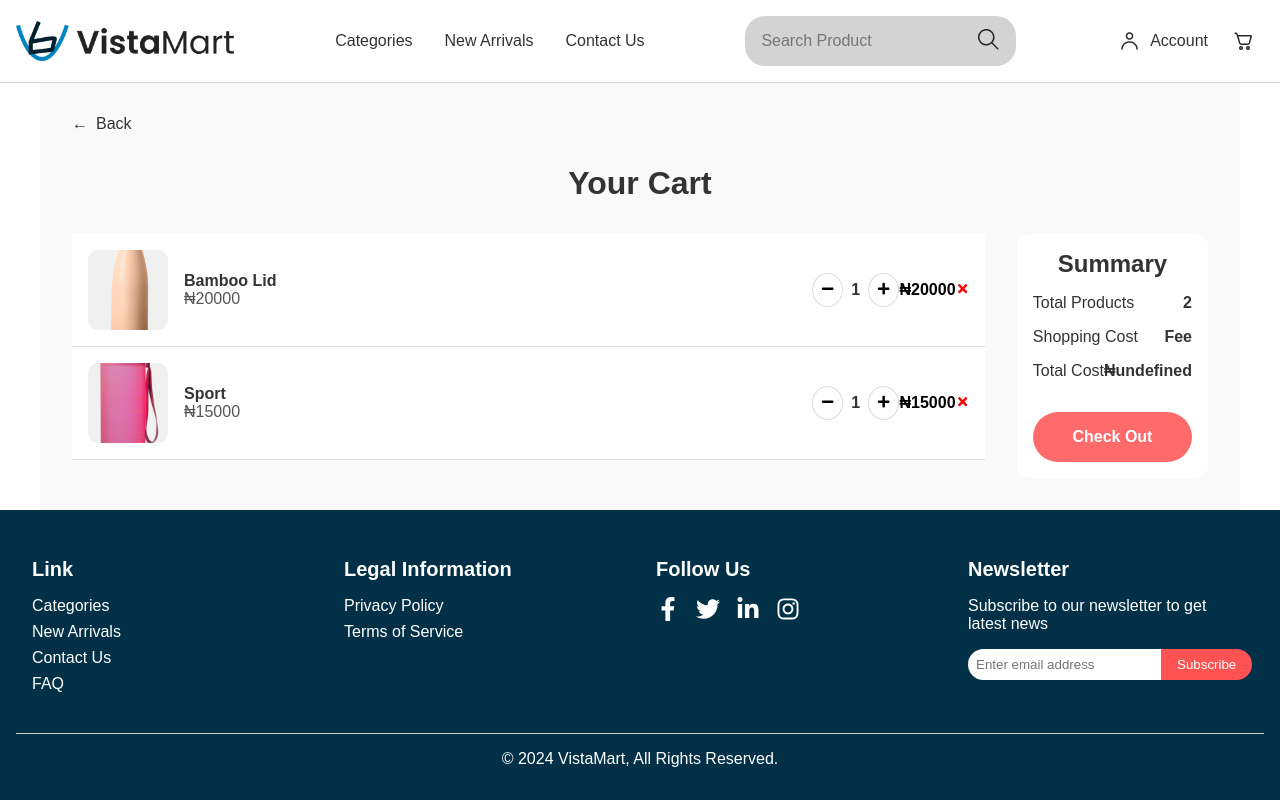
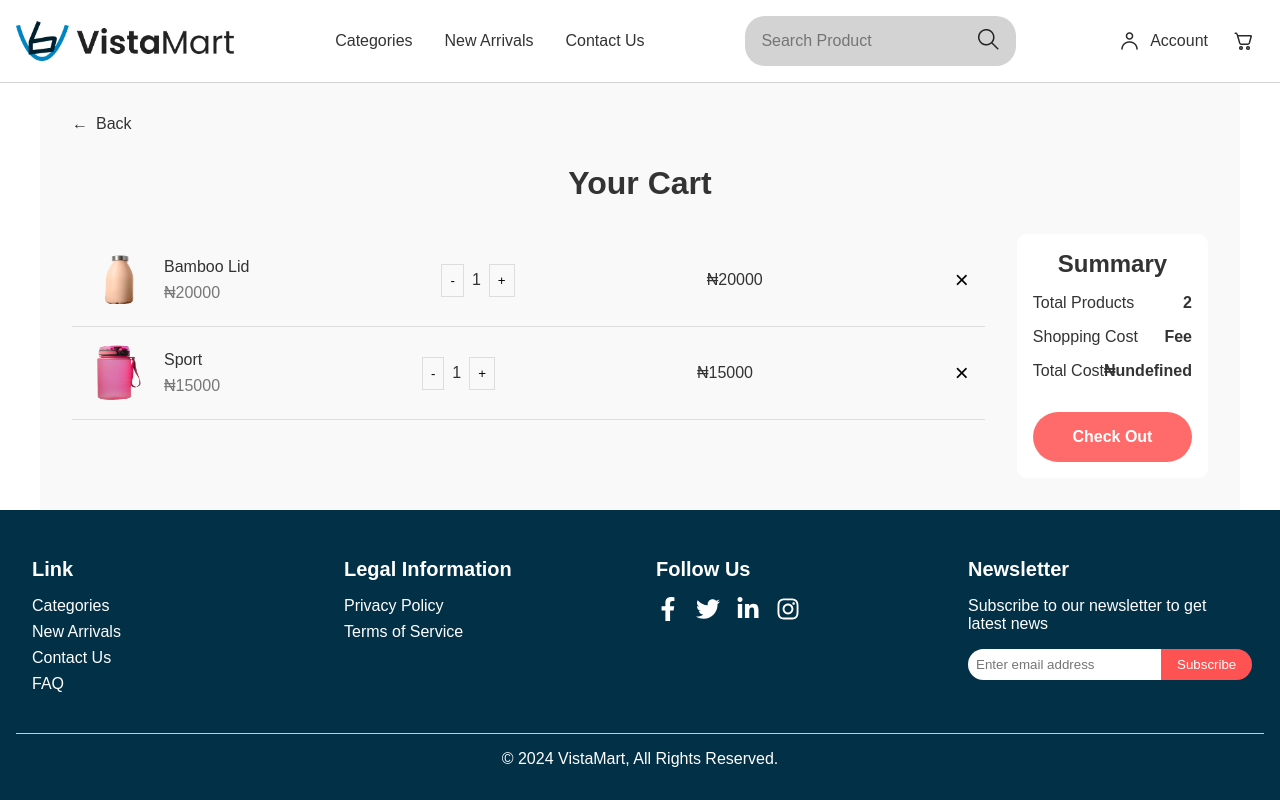
Before and after one commit to alindaByamukama/timbu-cloud-shop, a React (Create React App) app: page /cart in a window 1280 px wide. Built offline with nearby package versions, Linux system fonts and the light colour scheme.

Commit message:
fix: display  individual items in the cart

```diff
--- a/src/components/CartItem.js
+++ b/src/components/CartItem.js
@@ -2,24 +2,22 @@
 
 import React from 'react';
 import styled from 'styled-components';
-import { FaMinus, FaPlus, FaTimes } from 'react-icons/fa';
+import CartProductDetails from './CartProductDetails';
 
-const CartItem = ({ product, quantity, onRemove, onDecrease, onIncrease }) => (
-  <ItemContainer>
-    <ProductImage src={product.image} alt={product.name} />
-    <ProductDetails>
-      <ProductName>{product.name}</ProductName>
-      <ProductPrice>{`₦${product.price}`}</ProductPrice>
-    </ProductDetails>
-    <QuantityControl>
-      <QuantityButton onClick={() => onDecrease(product.id)}><FaMinus /></QuantityButton>
-      <Quantity>{quantity}</Quantity>
-      <QuantityButton onClick={() => onIncrease(product.id)}><FaPlus /></QuantityButton>
-    </QuantityControl>
-    <TotalPrice>{`₦${product.price * quantity}`}</TotalPrice>
-    <RemoveButton onClick={() => onRemove(product.id)}><FaTimes /></RemoveButton>
-  </ItemContainer>
-);
+const CartItem = ({ product, onRemove, onDecrease, onIncrease }) => {
+  return (
+    <ItemContainer>
+      <CartProductDetails product={product} />
+      <Quantity>
+        <QuantityButton onClick={() => onDecrease(product.id)}>-</QuantityButton>
+        <span>{product.quantity}</span>
+        <QuantityButton onClick={() => onIncrease(product.id)}>+</QuantityButton>
+      </Quantity>
+      <Price>{`₦${product.price * product.quantity}`}</Price>
+      <RemoveButton onClick={() => onRemove(product.id)}>×</RemoveButton>
+    </ItemContainer>
+  );
+};
 
 const ItemContainer = styled.div`
   display: flex;
@@ -27,7 +25,6 @@ const ItemContainer = styled.div`
   justify-content: space-between;
   padding: 1rem;
   border-bottom: 1px solid #ddd;
-  background-color: #fff;
 
   @media (max-width: 768px) {
     flex-direction: column;
@@ -35,81 +32,33 @@ const ItemContainer = styled.div`
   }
 `;
 
-const ProductImage = styled.img`
-  width: 80px;
-  height: 80px;
-  object-fit: cover;
-  border-radius: 10px;
-  background-color: #F0F0F0;
-
-  @media (max-width: 768px) {
-    margin-bottom: 1rem;
-  }
-`;
-
-const ProductDetails = styled.div`
-  display: flex;
-  flex-direction: column;
-  flex: 2;
-  margin-left: 1rem;
-
-  @media (max-width: 768px) {
-    margin-left: 0;
-  }
-`;
-
-const ProductName = styled.div`
-  font-size: 1rem;
-  font-weight: bold;
-`;
-
-const ProductPrice = styled.div`
-  font-size: 1rem;
-  color: #555;
-`;
-
-const QuantityControl = styled.div`
+const Quantity = styled.div`
   display: flex;
   align-items: center;
   gap: 0.5rem;
 
   @media (max-width: 768px) {
-    margin-top: 1rem;
+    width: 100%;
+    justify-content: space-between;
   }
 `;
 
 const QuantityButton = styled.button`
   background: none;
   border: 1px solid #ddd;
-  border-radius: 50%;
   padding: 0.5rem;
   cursor: pointer;
 `;
 
-const Quantity = styled.div`
+const Price = styled.div`
   font-size: 1rem;
-  font-weight: bold;
-`;
-
-const TotalPrice = styled.div`
-  font-size: 1rem;
-  font-weight: bold;
-  color: #000;
-
-  @media (max-width: 768px) {
-    margin-top: 1rem;
-  }
 `;
 
 const RemoveButton = styled.button`
   background: none;
   border: none;
+  font-size: 1.5rem;
   cursor: pointer;
-  color: #f00;
-
-  @media (max-width: 768px) {
-    margin-top: 1rem;
-  }
 `;
 
 export default CartItem;
```
